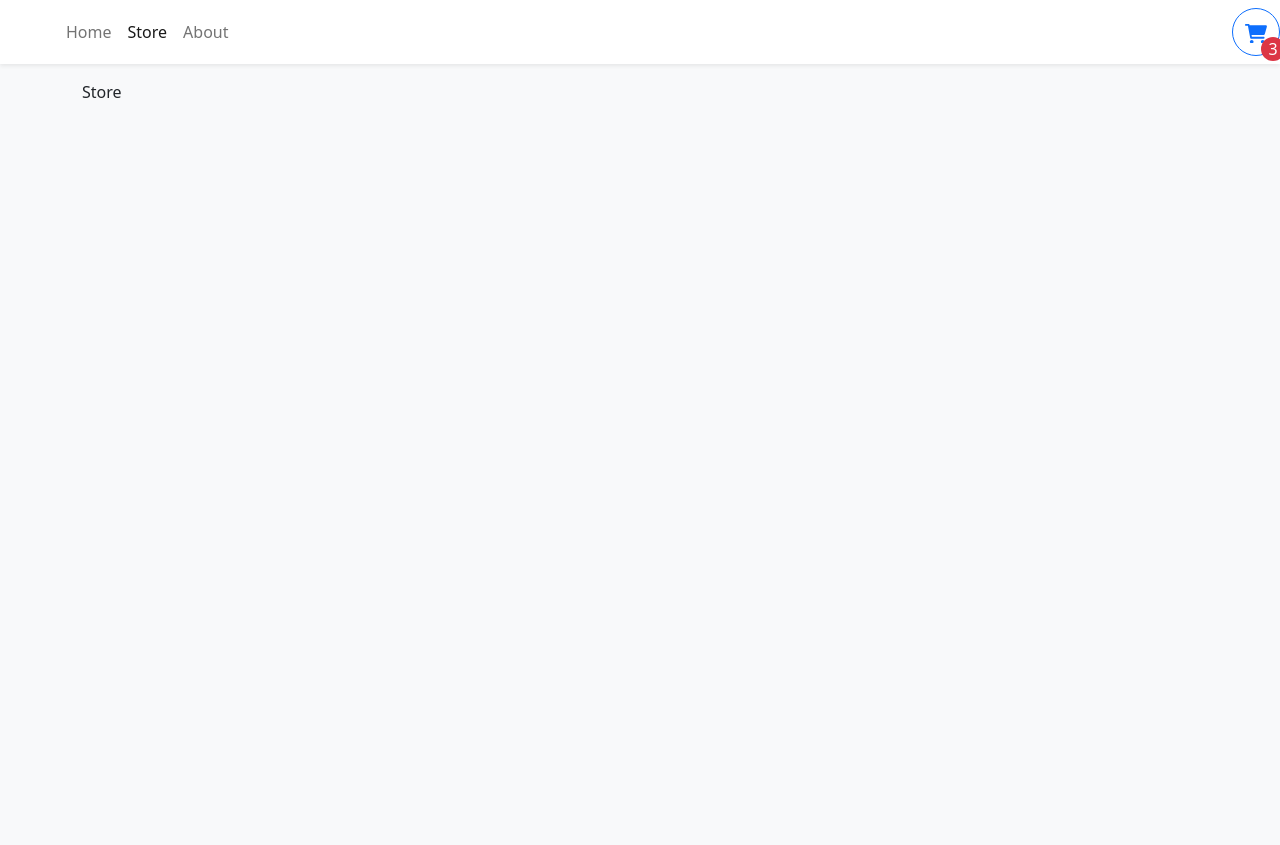
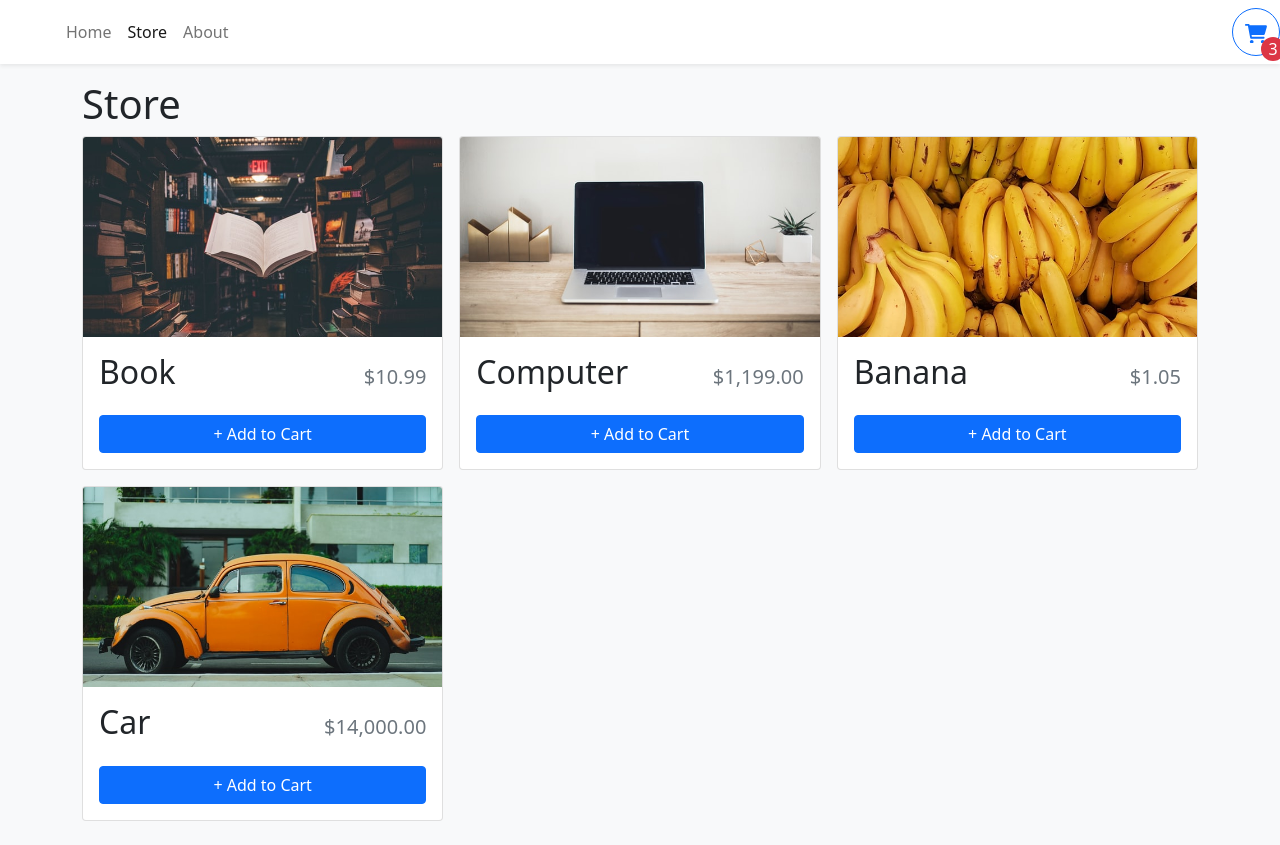
Before and after one commit to Priyatham-Reddy7/Shopping-cart, a React (Vite) app: page /store in a window 1280 px wide. Before the commit the page ends 800 px from the top, so only its background shows below. Built offline with nearby package versions, Linux system fonts and the light colour scheme.

Commit message:
Add Store

```diff
--- /dev/null
+++ b/src/components/StoreItem.tsx
@@ -0,0 +1,60 @@
+import { useState } from "react"
+import { Button, Card } from "react-bootstrap"
+import { formatCurrency } from "../utilities/formatCurrency"
+
+type StoreItemProps = {
+    id: number
+    name: string
+    price: number
+    imgUrl: string
+}
+
+const StoreItem = ({ id, name, price, imgUrl }: StoreItemProps) => {
+    const [quantity, setQuantity] = useState(0)
+
+    return (
+        <Card className="h-100">
+            <Card.Img
+                variant="top"
+                src={imgUrl}
+                height="200px"
+                style={{ objectFit: "cover" }}
+            />
+            <Card.Body className="d-flex flex-column">
+                <Card.Title className="d-flex justify-content-between align-items-baseline mb-4">
+                    <span className="fs-2">{name}</span>
+                    <span className="ms-2 text-muted">
+                        {formatCurrency(price)}
+                    </span>
+                </Card.Title>
+                <div className="mt-0">
+                    {quantity === 0 ? (
+                        <Button className="w-100">+ Add to Cart</Button>
+                    ) : (
+                        <div
+                            className="d-flex flex-column align-items-center"
+                            style={{ gap: ".5rem" }}
+                        >
+                            <div
+                                className="d-flex align-items-center justify-content-center"
+                                style={{ gap: ".5rem" }}
+                            >
+                                <Button>-</Button>
+                                <div>
+                                    <span className="fs-3">{quantity}</span> in
+                                    cart
+                                </div>
+                                <Button>+</Button>
+                            </div>
+                            <Button variant="danger" size="sm">
+                                Remove
+                            </Button>
+                        </div>
+                    )}
+                </div>
+            </Card.Body>
+        </Card>
+    )
+}
+
+export default StoreItem
--- a/src/pages/Store.tsx
+++ b/src/pages/Store.tsx
@@ -1,7 +1,17 @@
+import { Col, Row } from 'react-bootstrap'
+import storeItems from '../data/items.json'
+import StoreItem from '../components/StoreItem'
 
 const Store = () => {
     return (
-        <div>Store</div>
+        <>
+            <h1>Store</h1>
+            <Row md={2} lg={3} sm={1} className='g-3'>
+                {storeItems.map(item => (
+                    <Col key={item.id}><StoreItem {...item} /></Col>
+                ))}
+            </Row>
+        </>
     )
 }
 
--- /dev/null
+++ b/src/utilities/formatCurrency.ts
@@ -0,0 +1,8 @@
+const CURRENCY_FORMATTER = new Intl.NumberFormat(undefined, {
+    currency: "USD",
+    style: "currency",
+})
+
+export function formatCurrency(number: number) {
+    return CURRENCY_FORMATTER.format(number)
+}
```
